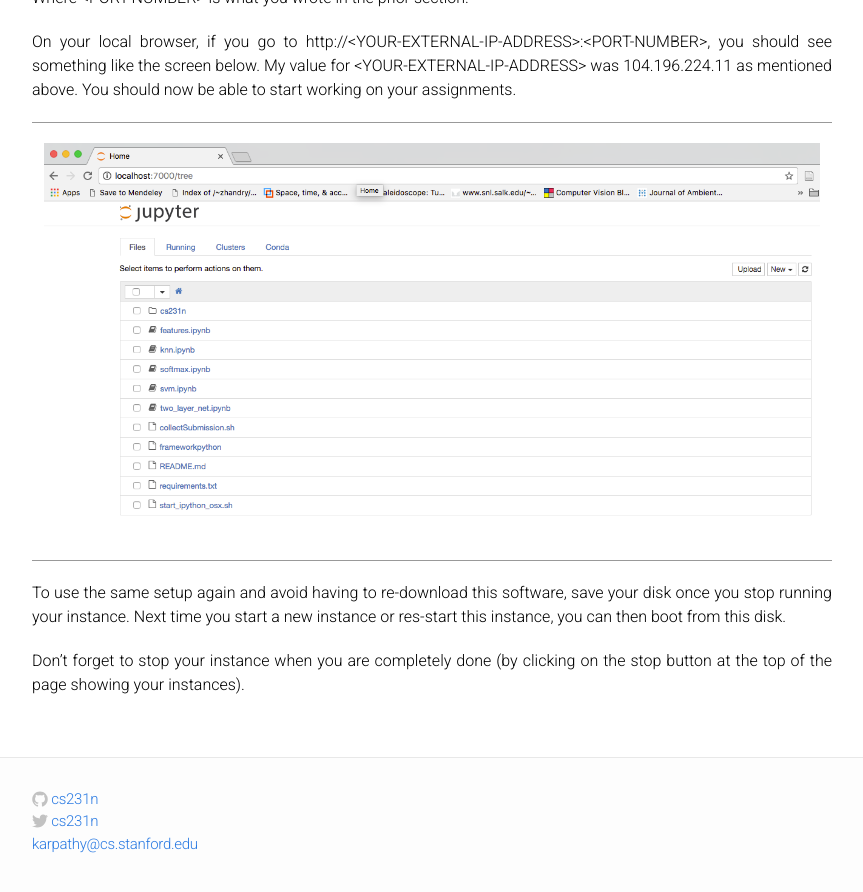
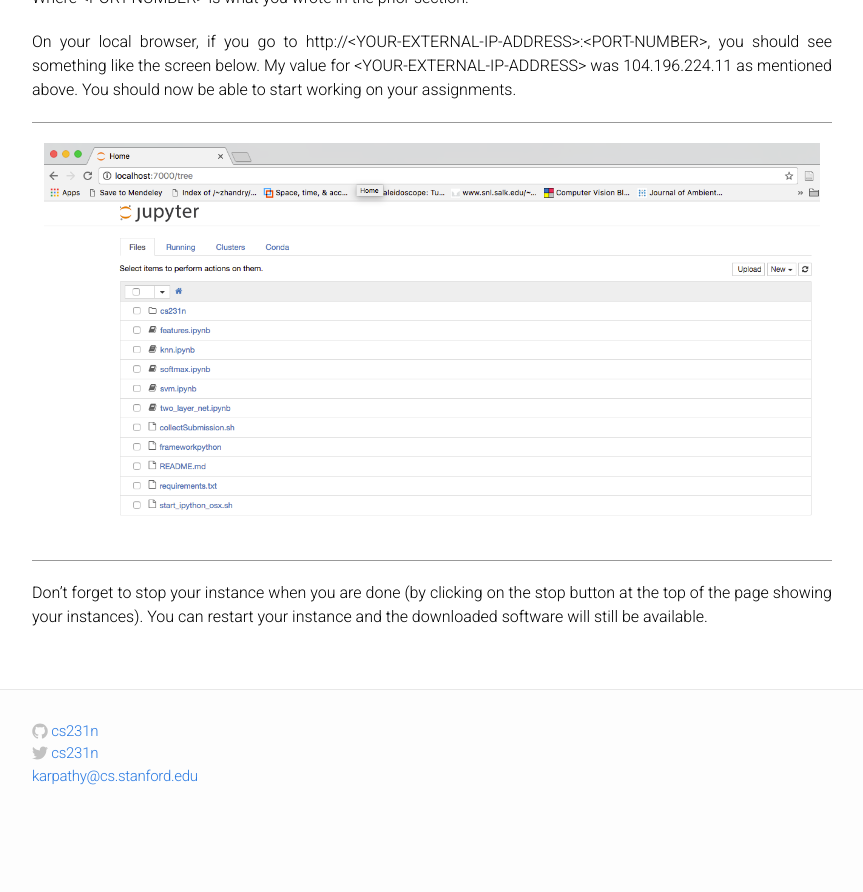
Before and after one commit to cs231n/cs231n.github.io, a Jekyll site: the page built from google_cloud_tutorial.md, in a window 1280 px wide and 900 px high, scrolled down 9328 px. Shown: the top 892 px of the window, without its empty margins (208-1071 px from the left). Built offline with Jekyll 4.4.1, drawn with Linux system fonts in a browser that asks for light colours; after the commit the page ends 10160 px from its top, so only the background shows below that.

Commit message:
fixed typos

```diff
--- a/google_cloud_tutorial.md
+++ b/google_cloud_tutorial.md
@@ -160,6 +160,4 @@ On your local browser, if you go to http://\<YOUR-EXTERNAL-IP-ADDRESS>:\<PORT-NU
   <img src='/assets/jupyter-screen.png'>
 </div>
 
-To use the same setup again and avoid having to re-download this software, save your disk once you stop running your instance. Next time you start a new instance or res-start this instance, you can then boot from this disk.
-
-Don't forget to stop your instance when you are completely done (by clicking on the stop button at the top of the page showing your instances).
+Don't forget to stop your instance when you are done (by clicking on the stop button at the top of the page showing your instances). You can restart your instance and the downloaded software will still be available.
```
